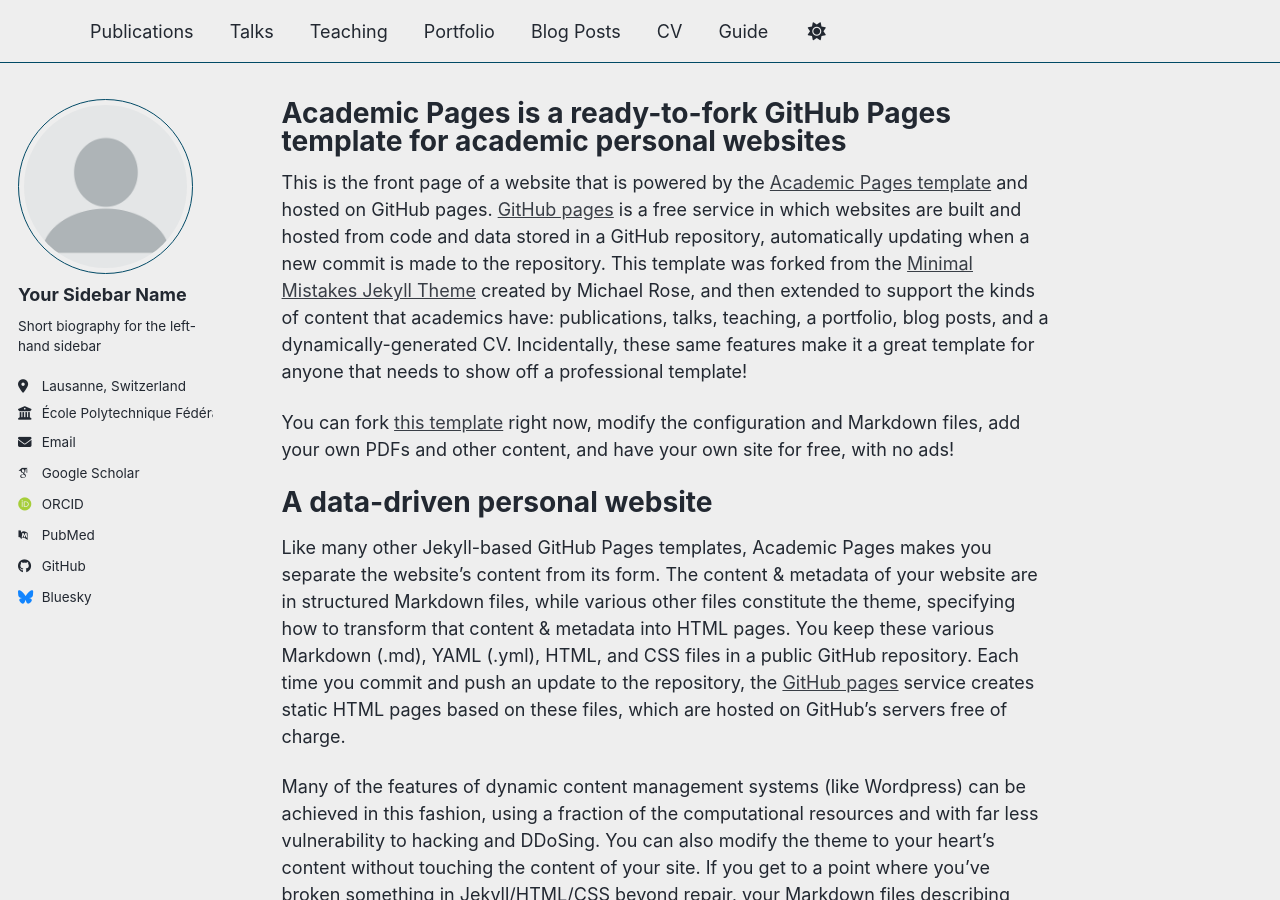
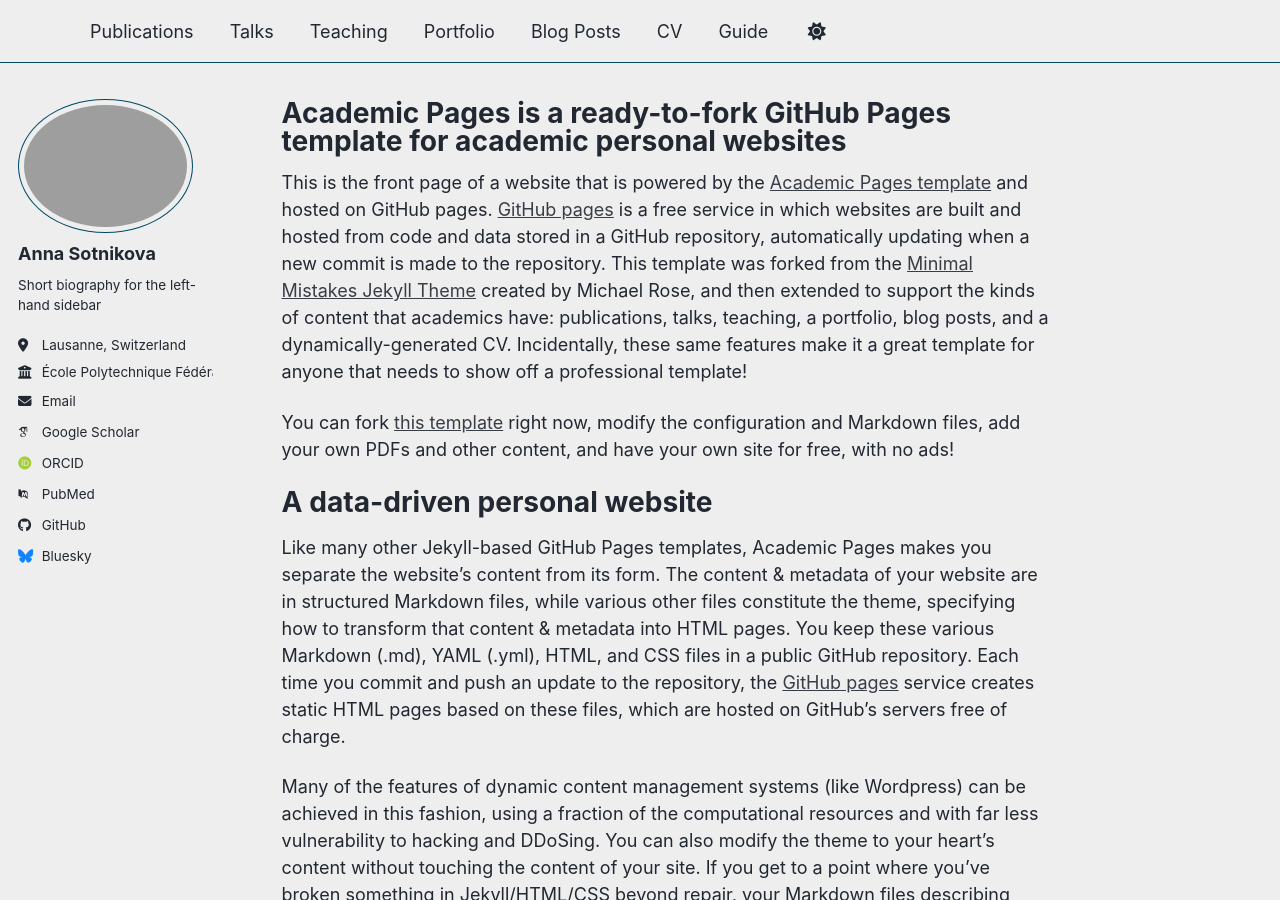
Before and after one commit to AnnaSou/annasou.github.io, a Jekyll site: the page built from _pages/about.md, in a window 1280 px wide and 900 px high. Built offline with Jekyll 4.4.1, drawn with Linux system fonts in a browser that asks for light colours; some web fonts are replaced; a script bundle is joined from its source files by our own code; library files that are not in the unit come from our copies.

Commit message:
Update _config.yml

```diff
--- a/_config.yml
+++ b/_config.yml
@@ -23,8 +23,8 @@
 #               Additional customization can be done by editing /_includes/author-profile.html
 author:
   # Biographic information
-  avatar           : "profile.png"
-  name             : "Your Sidebar Name"
+  avatar           : "images/anna.JPG"
+  name             : "Anna Sotnikova"
   pronouns         : # example: "she/her"
   bio              : "Short biography for the left-hand sidebar"
   location         : "Lausanne, Switzerland"
```
